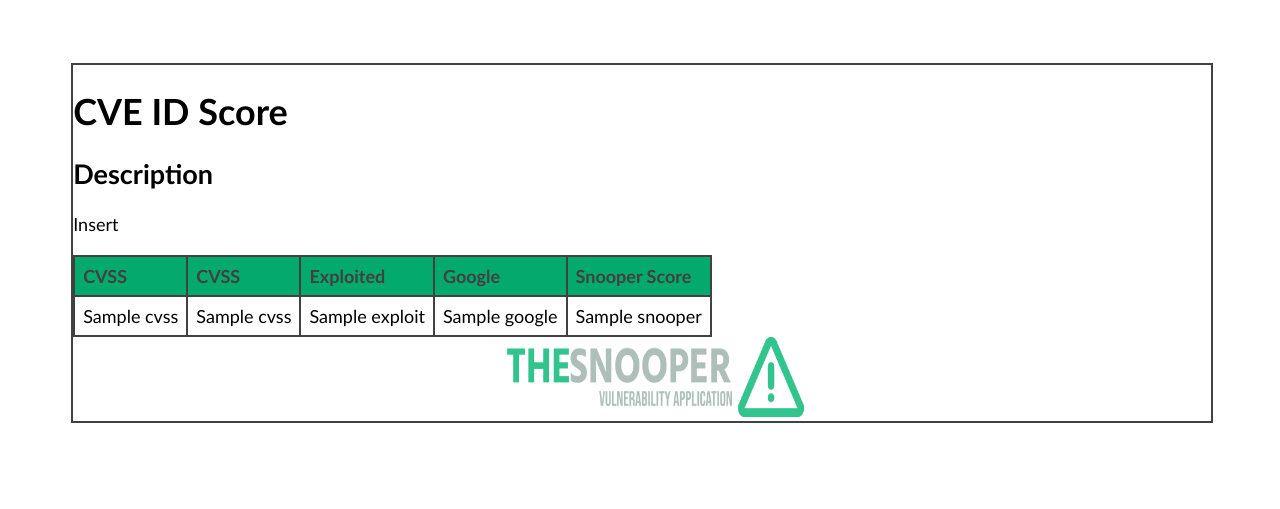
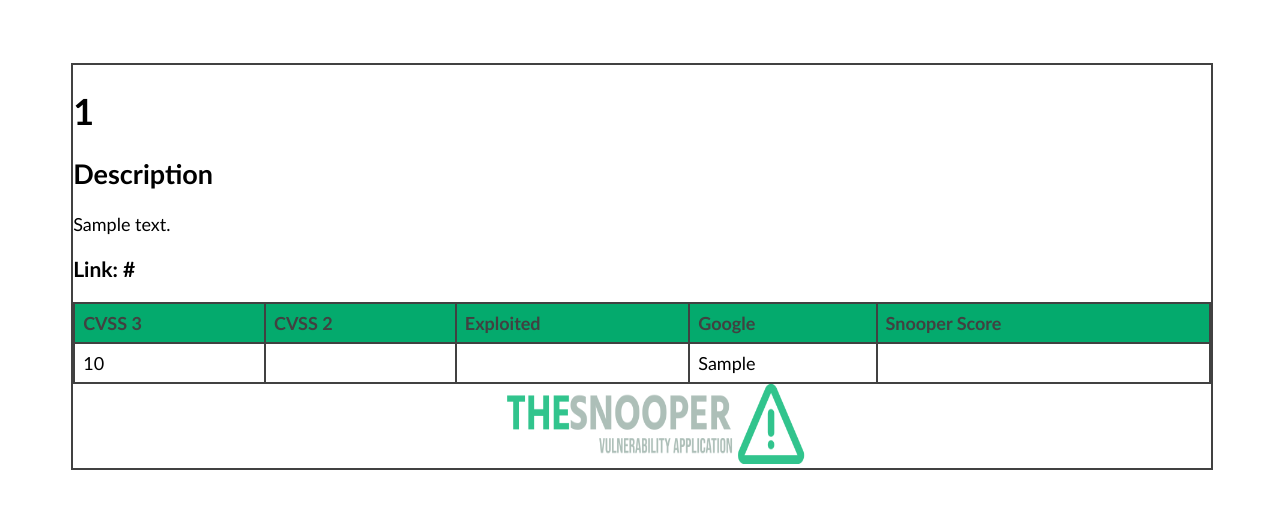
Before and after one commit to nrpsavage/Final-Year-Project--The-Snooper, a Flask app: template templates/scoring.html in a window 1280 px wide. Shown: the top 509 px of the page. Run offline with Flask 3, Linux system fonts and the light colour scheme; the template is opened without the code that fills it: most values are stand-ins (such as "Sample title", 1, 10 or a date in 2020); some libraries are stand-ins or nearby versions.

Commit message:
Some small updates

```diff
--- a/main.py
+++ b/main.py
@@ -79,13 +79,6 @@ def logout ():
 
 
 
-@app.route('/score')
-def scores():
-    if session['loginsuccess'] == True:
-        return render_template('scoring.html')
-
-
-
 ## Code for the search function, makes use of an API to search for CVEs.
 @app.route('/dashboard/search', methods=['GET', 'POST'])
 def search_cve():
@@ -113,5 +106,42 @@ def search_cve():
         return render_template('dashboard.html')
 
 
+## Code below is what I have utilised to gather the different scoring metrics
+@app.route('/score', methods=['POST'])
+def score():
+    cve_id = request.form['id']
+    summary = request.form['summary']
+    cve_url = f"https://cve.mitre.org/cgi-bin/cvename.cgi?name={cve_id}"
+    nist_url = f"https://nvd.nist.gov/vuln/detail/{cve_id}"
+    google_url = f"https://www.google.ie/search?q={cve_id}"
+
+    # Scrape the CVSS score from the NIST website
+    response = requests.get(nist_url)
+    if response.status_code != 200:
+        print(f"Request failed with status code {response.status_code}")
+        score = "N/A"
+    else:
+        soup = BeautifulSoup(response.text, 'html.parser')
+        cvss_elem = soup.find('span', {'data-testid': 'vuln-cvss3-panel-score'})
+        if cvss_elem is not None:
+            score = cvss_elem.text.strip()
+        else:
+            score = "N/A"
+
+    response = requests.get(google_url)
+    if response.status_code != 200:
+        print(f"Request failed with status code {response.status_code}")
+        score = "N/A"
+    else:
+        soup = BeautifulSoup(response.text, 'html.parser')
+        search_result = soup.find('div', {'id':'result-stats'})
+        if search_result is not None:
+            google = search_result.text.strip()
+        else:
+            google = "N/A"
+
+    return render_template('scoring.html', id=cve_id, summary=summary, cvss_score=score, url=cve_url, google_result=google)
+
+
 if __name__ == '__main__':
     app.run(debug=True)
--- a/static/css/style.css
+++ b/static/css/style.css
@@ -53,6 +53,7 @@ li a.active {
 }
 
 table {
+    width: 100%;
     border-collapse: collapse;
     margin-top: 20px;
     margin-right: 10px;
--- a/templates/scoring.html
+++ b/templates/scoring.html
@@ -8,31 +8,31 @@
 </head>
 <body>
     <div class="scores">
-        <h1>CVE ID Score</h1>
+        <h1>{{id}}</h1>
         <p></p>
         <h2>Description</h2>
-        <p>Insert</p>
+        <p>{{summary}}</p>
+        <p></p>
+        <h3>Link: {{url}}</h3>
         <p></p>
         <table>
             <thead>
                 <tr>
-                    <th>CVSS</th>
-                    <th>CVSS</th>
+                    <th>CVSS 3</th>
+                    <th>CVSS 2</th>
                     <th>Exploited</th>
                     <th>Google</th>
                     <th>Snooper Score</th>
                 </tr>
             </thead>
             <tbody>
-                {% for result in results %}
-                    <tr>
-                        <td>{{ result.CVSS }}</td>
-                        <td>{{ result.CVSS }}</td>
-                        <td>{{ result.Exploit }}</td>
-                        <td>{{ result.Google }}</td>
-                        <td>{{ result.Snooper }}</td>
-                    </tr>
-                {% endfor %}
+                <tr>
+                    <td>{{ cvss_score }}</td>
+                    <td></td>
+                    <td></td>
+                    <td>{{google_result}}</td>
+                    <td></td>
+                </tr>
             </tbody>
         </table>
         <div class="logo-pic">
```
Also changed, not shown: templates/dashboard.html (+5 -3 lines).
